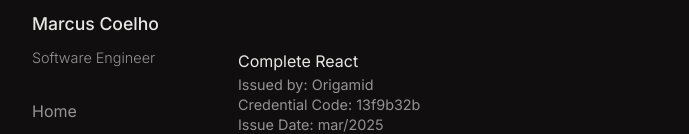
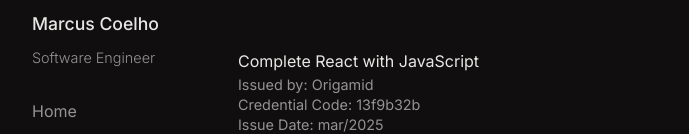
Before and after one commit to coelhomarcus/portfolio, a React (Vite) app: page /certificates in a window 1280 px wide. Shown: the part 154-288 px from the top of the page, without its empty margins (158-847 px from the left). Built offline with nearby package versions, Linux system fonts and the light colour scheme.

Commit message:
fix: certificate name

```diff
--- a/src/Certificates/Certificates.jsx
+++ b/src/Certificates/Certificates.jsx
@@ -18,7 +18,7 @@
                cert="13f9b32b"
                date="mar/2025"
                href="https://www.origamid.com/certificate/13f9b32b"
-               h1="Complete React"
+               h1="Complete React with JavaScript"
                p="Origamid">
                <IoLogoReact title="React" />
                <SiReactrouter title="React Router" />
```
